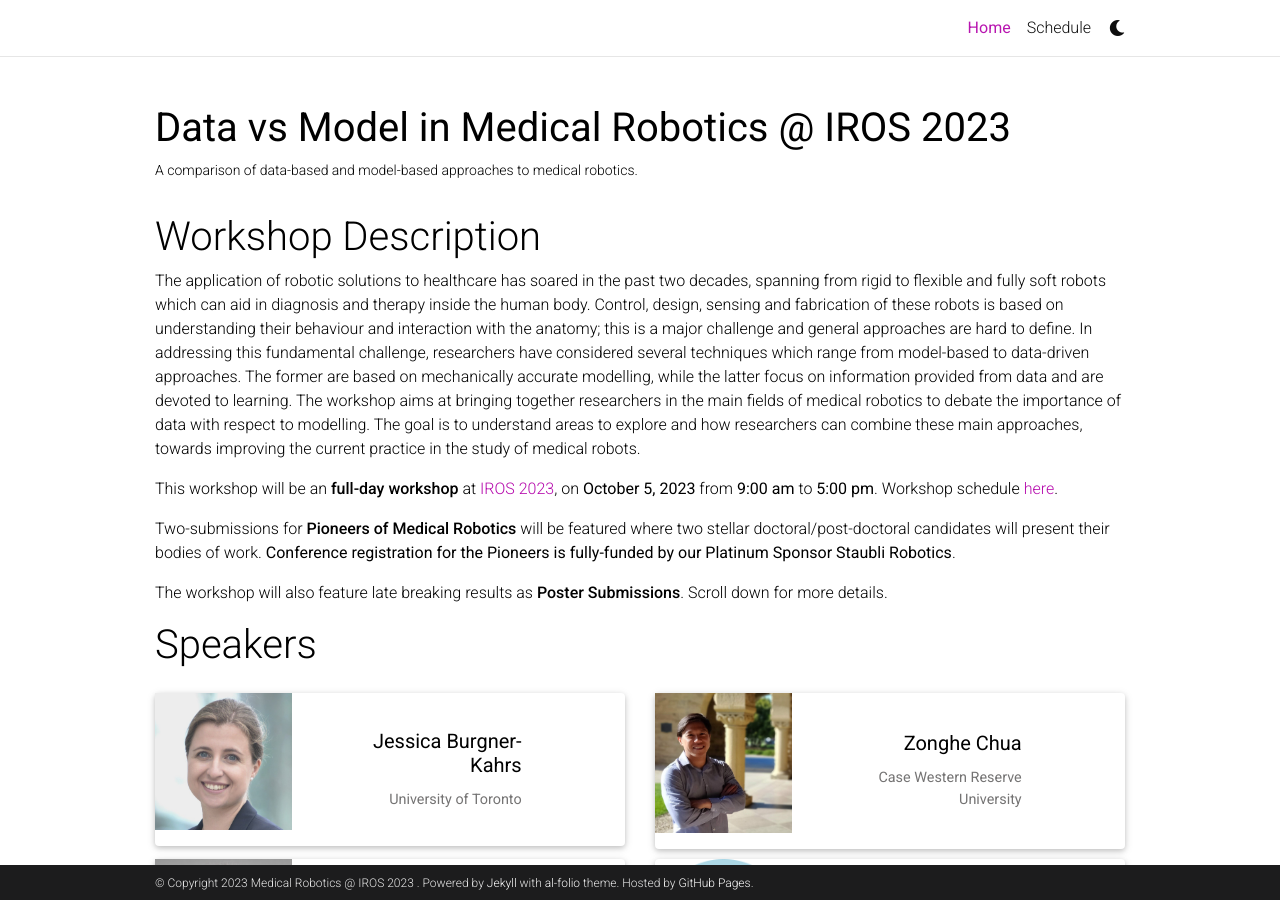
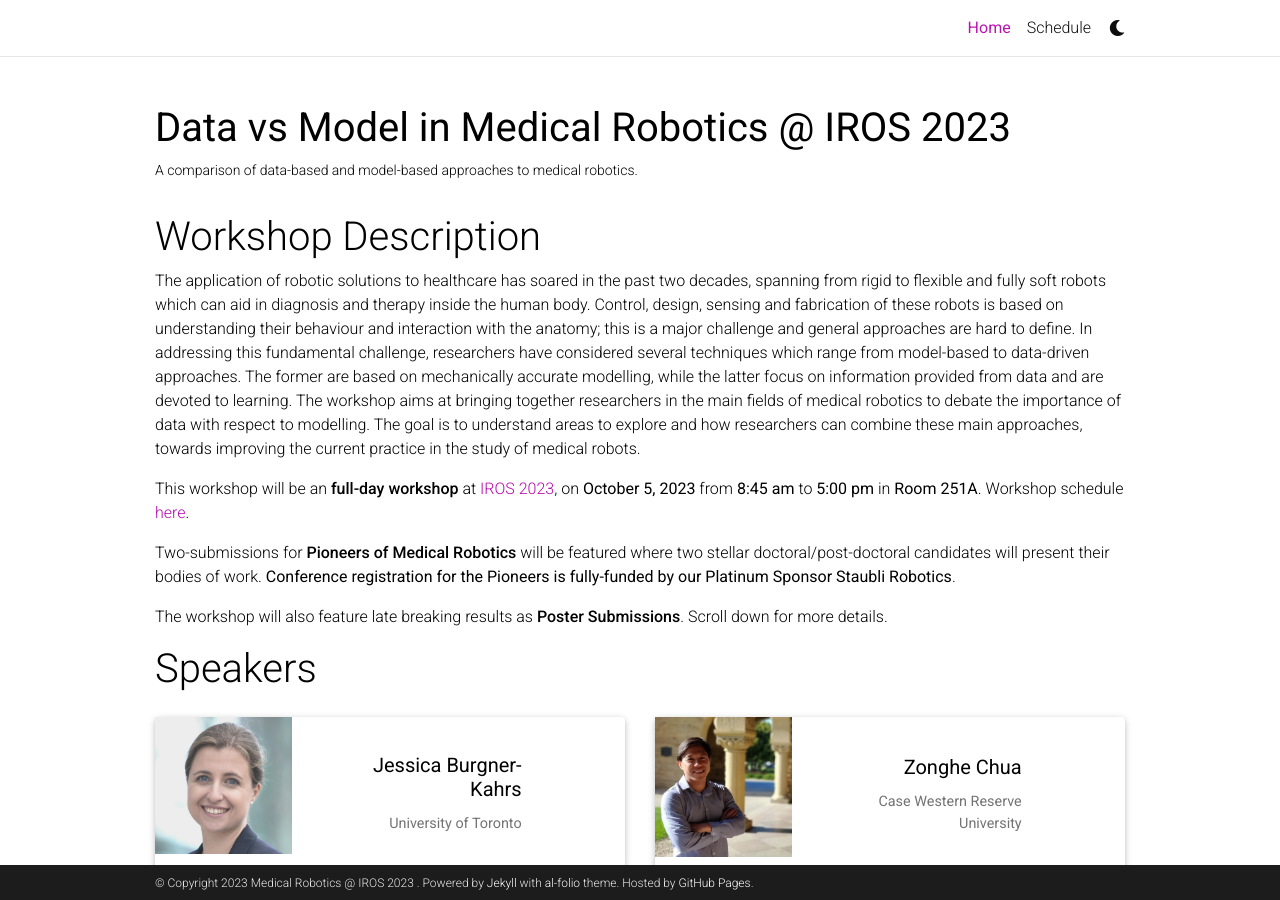
Before and after one commit to future-med-roboticist/future-med-roboticist.github.io, a Jekyll site: the page built from _pages/home.md, in a window 1280 px wide and 900 px high. Built offline with Jekyll 4.4.1, drawn with Linux system fonts in a browser that asks for light colours; full-size pictures stand in for the smaller copies a plugin makes; comment, search, counter and statistics services are not loaded; a style sheet for code colours, icons or effects is not loaded.

Commit message:
Update home.md

```diff
--- a/_pages/home.md
+++ b/_pages/home.md
@@ -14,7 +14,7 @@ The application of robotic solutions to healthcare has soared in the past two de
 In addressing this fundamental challenge, researchers have considered several techniques which range from model-based to data-driven approaches. The former are based on mechanically accurate modelling, while the latter focus on information provided from data and are devoted to learning.
 The workshop aims at bringing together researchers in the main fields of medical robotics to debate the importance of data with respect to modelling. The goal is to understand areas to explore and how researchers can combine these main approaches, towards improving the current practice in the study of medical robots.
 
-This workshop will be an **full-day workshop** at [IROS 2023](https://ieee-iros.org/), on <b>October 5, 2023</b> from <b>9:00 am</b> to <b>5:00 pm</b>. Workshop schedule [here](https://medrob-workshop.github.io/schedule/).
+This workshop will be an **full-day workshop** at [IROS 2023](https://ieee-iros.org/), on <b>October 5, 2023</b> from <b>8:45 am</b> to <b>5:00 pm</b> in <b>Room 251A</b>. Workshop schedule [here](https://medrob-workshop.github.io/schedule/).
 
 Two-submissions for [**Pioneers of Medical Robotics**](#pioneers-of-medical-robotics) will be featured where two stellar doctoral/post-doctoral candidates will present their bodies of work. <b>Conference registration for the Pioneers is fully-funded by our Platinum Sponsor Staubli Robotics</b>.
 
```
